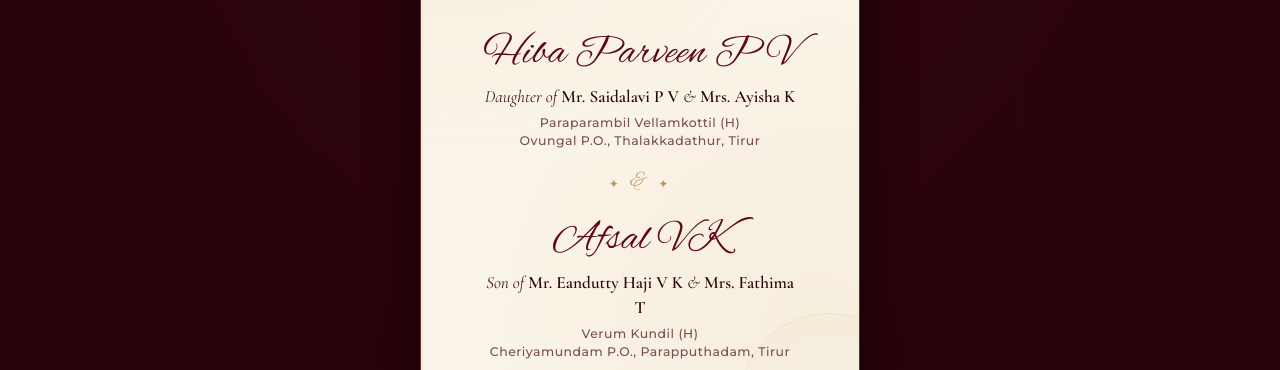
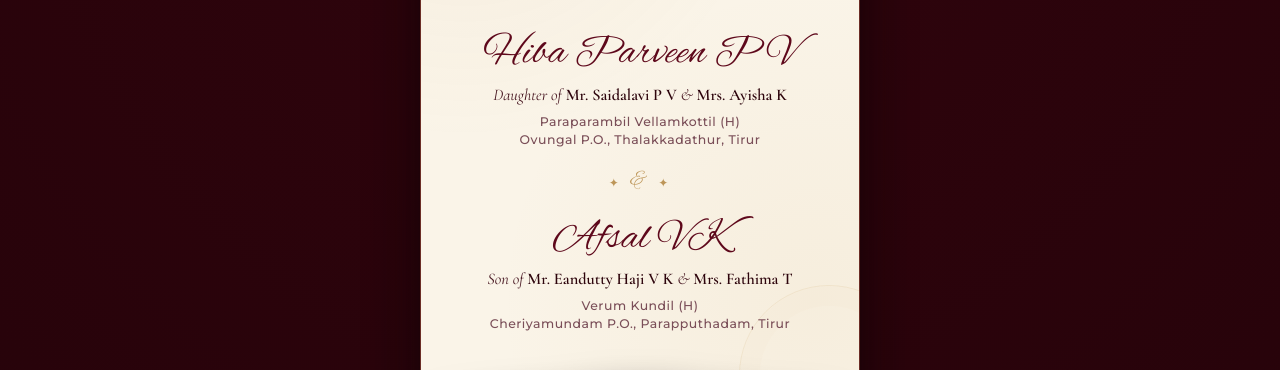
Before and after one commit to shibilmuhammad/save-the-date-hiba, a plain HTML site: page index.html in a window 1280 px wide. Shown: the part 1103-1473 px from the top of the page. Drawn offline with nearby package versions, Linux system fonts and the light colour scheme; a web font is replaced by a local one.

Commit message:
Keep Mrs. Fathima T on the same line without breaking initials

```diff
--- a/index.html
+++ b/index.html
@@ -42,7 +42,7 @@
   <meta http-equiv="Pragma" content="no-cache">
   <meta http-equiv="Expires" content="0">
 
-  <link rel="stylesheet" href="style.css?v=4.2">
+  <link rel="stylesheet" href="style.css?v=4.3">
 </head>
 <body class="initial-lock">
 
@@ -185,7 +185,7 @@
           <div class="blessed-person-card">
             <h3 class="blessed-name">Hiba Parveen P V</h3>
             <p class="blessed-parentage">
-              Daughter of <strong>Mr. Saidalavi P V</strong> &amp; <strong>Mrs. Ayisha K</strong>
+              Daughter of <strong>Mr.&nbsp;Saidalavi&nbsp;P&nbsp;V</strong> &amp; <strong>Mrs.&nbsp;Ayisha&nbsp;K</strong>
             </p>
             <p class="blessed-residence">
               Paraparambil Vellamkottil (H)<br>
@@ -204,7 +204,7 @@
           <div class="blessed-person-card">
             <h3 class="blessed-name">Afsal VK</h3>
             <p class="blessed-parentage">
-              Son of <strong>Mr. Eandutty Haji V K</strong> &amp; <strong>Mrs. Fathima T</strong>
+              Son of <strong>Mr.&nbsp;Eandutty Haji&nbsp;V&nbsp;K</strong> &amp; <strong>Mrs.&nbsp;Fathima&nbsp;T</strong>
             </p>
             <p class="blessed-residence">
               Verum Kundil (H)<br>
@@ -554,6 +554,6 @@
 
     </div>
 
-  <script src="script.js?v=4.2"></script>
+  <script src="script.js?v=4.3"></script>
 </body>
 </html>
--- a/style.css
+++ b/style.css
@@ -762,7 +762,7 @@ body.initial-lock {
   position: relative;
   z-index: 2;
   width: 100%;
-  max-width: 360px;
+  max-width: clamp(340px, 94%, 410px);
   margin: 0 auto;
   display: flex;
   flex-direction: column;
@@ -821,12 +821,12 @@ body.initial-lock {
 
 .blessed-person-card {
   width: 100%;
-  max-width: 330px;
-  display: flex;
-  flex-direction: column;
-  align-items: center;
-  text-align: center;
-  padding: 4px 6px;
+  max-width: 380px;
+  display: flex;
+  flex-direction: column;
+  align-items: center;
+  text-align: center;
+  padding: 4px 4px;
 }
 
 .blessed-person-card .blessed-name {
@@ -842,17 +842,19 @@ body.initial-lock {
 
 .blessed-parentage {
   font-family: var(--font-serif-luxury);
-  font-size: clamp(0.95rem, 3.2vw, 1.08rem);
+  font-size: clamp(0.85rem, 2.7vw, 1.02rem);
   font-style: italic;
   color: #4A1A24;
   line-height: 1.45;
   margin-top: 2px;
+  text-wrap: balance;
 }
 
 .blessed-parentage strong {
   font-style: normal;
   font-weight: 600;
   color: #2D040C;
+  white-space: nowrap;
 }
 
 .blessed-residence {
```
